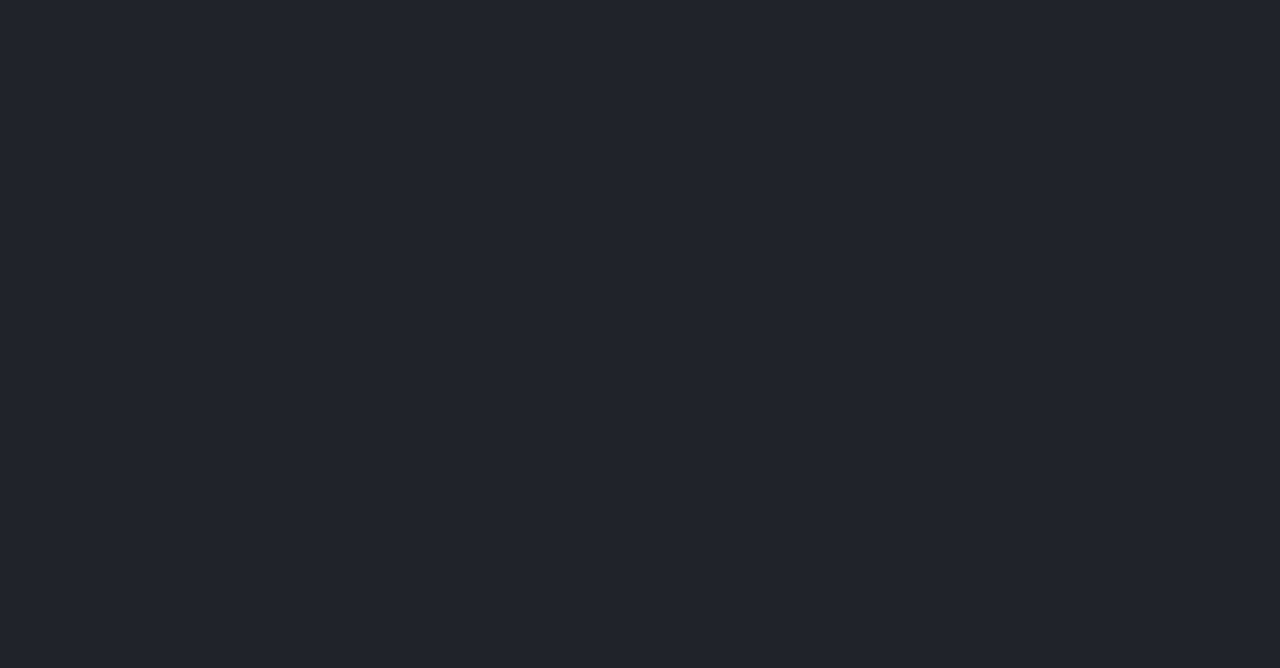
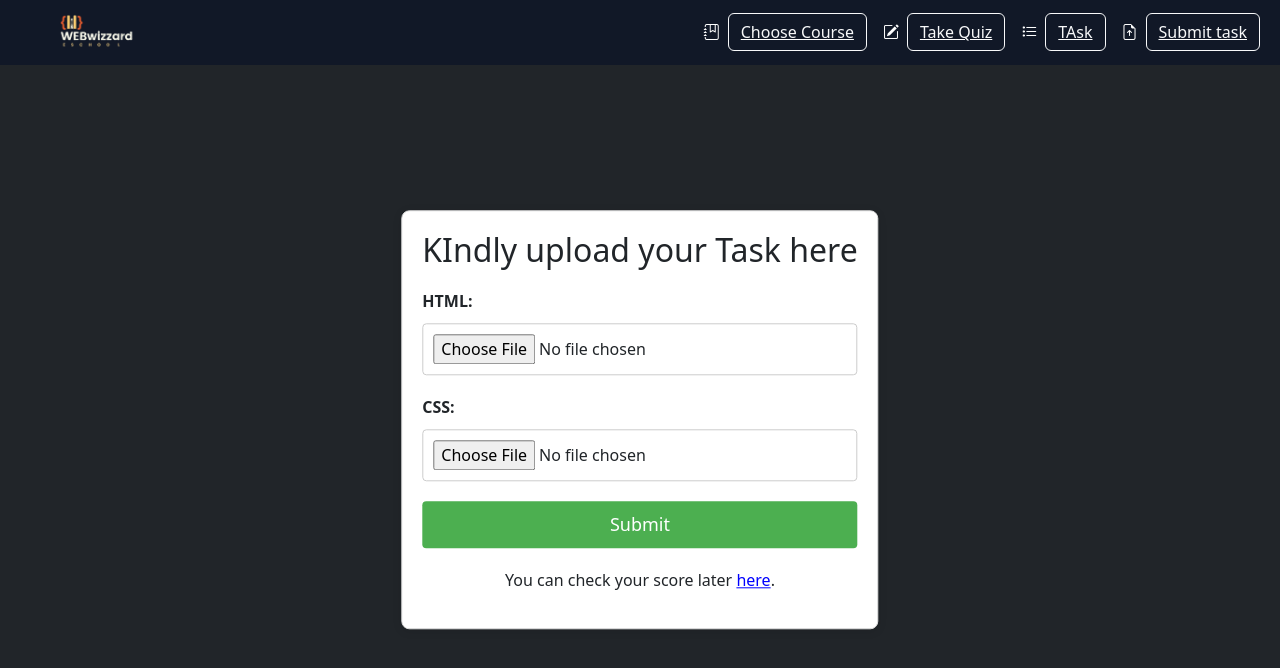
Before and after one commit to lordwisetech/webwizzard-Eschool, a Vue app: page /submit in a window 1280 px wide. Before the commit this address had no page. Shown: the top 668 px of the page. Built offline with nearby package versions, Linux system fonts and the light colour scheme.

Commit message:
add new features

```diff
--- a/src/components/firstSection.vue
+++ b/src/components/firstSection.vue
@@ -11,7 +11,15 @@ import {ref} from 'vue'
                  everything</h5>
             <p>Our big sale is on. Get courses from ₦3,900
                 <br>for your career & your life. Sale ends August 29.</p>
+
              <br>
+
+             <a href="/login" class="text-white  align-items-center">
+
+            <button class="btn btn-outline-light">Get Started </button>
+          </a>
+
+
         </di>
         </div>
     </div>
--- a/src/components/footer.vue
+++ b/src/components/footer.vue
@@ -125,5 +125,8 @@ import {ref} from 'vue'
   </div>
   <!-- Copyright -->
 </footer>
+
+
+
 <!-- Footer -->
 </template>
--- a/src/components/landnav.vue
+++ b/src/components/landnav.vue
@@ -16,13 +16,13 @@
             <i class="bi bi-pencil-square me-2"></i>
             <button class="btn btn-outline-light">Take Quiz</button>
           </a>
-          <a href="/dashboard" class="text-white d-flex align-items-center">
+          <a href="/assignment" class="text-white d-flex align-items-center">
             <i class="bi bi-list-task me-2"></i>
-            <button class="btn btn-outline-light">Assignments</button>
+            <button class="btn btn-outline-light">TAsk</button>
           </a>
-          <a href="/dashboard" class="text-white d-flex align-items-center">
+          <a href="/submit" class="text-white d-flex align-items-center">
             <i class="bi bi-file-earmark-arrow-up me-2"></i>
-            <button class="btn btn-outline-light">Submit Assignment</button>
+            <button class="btn btn-outline-light">Submit task</button>
           </a>
         </div>
 
--- /dev/null
+++ b/src/components/userDASHBOARD/assignmentP.vue
@@ -0,0 +1,92 @@
+<template>
+    <div class="assignment-container">
+      <h2 class="assignment-title">{{ title }}</h2>
+      <p class="assignment-question">{{ question }}</p>
+
+      <h2>You dont have any task at the moment , Enjoy the silent!</h2>
+
+
+    </div>
+  </template>
+
+  <script setup>
+  import { ref } from 'vue';
+
+  const props = defineProps({
+    title: {
+      type: String,
+      required: true,
+    },
+    question: {
+      type: String,
+      required: true,
+    },
+  });
+
+  const userAnswer = ref('');
+
+  const submitAnswer = () => {
+    console.log('Answer submitted:', userAnswer.value);
+    alert(`Your answer: "${userAnswer.value}" has been submitted!`);
+    userAnswer.value = ''; // Clear the textarea after submission
+  };
+  </script>
+
+  <style scoped>
+  .assignment-container {
+    max-width: 600px;
+    margin: 20px auto;
+    padding: 20px;
+    border: 1px solid #ddd;
+    border-radius: 8px;
+    box-shadow: 0 2px 10px rgba(0, 0, 0, 0.1);
+    background-color: #fff;
+
+    /* Centering */
+    position: absolute;
+    top: 50%;
+    left: 50%;
+    transform: translate(-50%, -50%);
+    box-shadow: 0px 4px 12px rgba(0, 0, 0, 0.1);
+  }
+
+  .assignment-title {
+    font-size: 24px;
+    font-weight: bold;
+    margin-bottom: 10px;
+    text-align: center;
+  }
+
+  .assignment-question {
+    font-size: 18px;
+    margin-bottom: 20px;
+    text-align: center;
+  }
+
+  .assignment-textarea {
+    width: 100%;
+    height: 100px;
+    padding: 10px;
+    font-size: 16px;
+    border: 1px solid #ccc;
+    border-radius: 4px;
+    resize: none;
+  }
+
+  .assignment-submit-btn {
+    display: block;
+    width: 100%;
+    padding: 10px;
+    font-size: 18px;
+    background-color: #4caf50;
+    color: white;
+    border: none;
+    border-radius: 4px;
+    cursor: pointer;
+    margin-top: 20px;
+  }
+
+  .assignment-submit-btn:hover {
+    background-color: #45a049;
+  }
+  </style>
--- a/src/router/router.js
+++ b/src/router/router.js
@@ -6,6 +6,9 @@ import lessonPage from '@/views/lessonPage.vue';
 
 import Login from '@/views/login.vue';
 import Register from '@/views/register.vue';
+import newAssignment from '@/views/newAssignment.vue';
+import submit from '@/views/submit.vue';
+
 
 
 const routes = [
@@ -36,6 +39,17 @@ const routes = [
     name: 'register',
     component: Register
   },
+  {
+    path: '/assignment',
+    name: 'assignment',
+    component: newAssignment
+  },
+  {
+    path: '/submit',
+    name: 'assignsubmitment',
+    component: submit
+  }
+
 
 ];
 
--- /dev/null
+++ b/src/views/newAssignment.vue
@@ -0,0 +1,15 @@
+<script setup>
+
+import Landnav from '@/components/landnav.vue';
+import assignmentP from '@/components/userDASHBOARD/assignmentP.vue';
+import {ref} from 'vue'
+
+</script>
+
+<template>
+
+
+<Landnav></Landnav>
+<assignmentP></assignmentP>
+
+</template>
--- /dev/null
+++ b/src/views/submit.vue
@@ -0,0 +1,171 @@
+<template>
+    <Landnav></Landnav>
+    <div class="submit-assignment-container">
+      <h2>KIndly upload your Task here</h2>
+      <h2 class="submit-assignment-title">{{ title }}</h2>
+      <p class="submit-assignment-description">{{ description }}</p>
+
+      <form @submit.prevent="submitAssignment">
+        <div class="file-upload">
+          <label for="htmlFile" class="file-label">HTML:</label>
+          <input
+            type="file"
+            id="htmlFile"
+            @change="handleFileUpload"
+            :accept="acceptedFormats"
+            class="file-input"
+          />
+        </div>
+        <div class="file-upload">
+          <label for="cssFile" class="file-label">CSS:</label>
+          <input
+            type="file"
+            id="cssFile"
+            @change="handleFileUpload"
+            :accept="acceptedFormats"
+            class="file-input"
+          />
+        </div>
+        <button type="submit" class="submit-assignment-btn">Submit</button>
+      </form>
+
+      <div class="score-info">
+        <p>You can check your score later <span class="check-here">here</span>.</p>
+        <p v-if="score !== null" class="score-display">Your Score: {{ score }}</p>
+      </div>
+    </div>
+  </template>
+
+  <script setup>
+  import Landnav from '@/components/landnav.vue';
+  import { ref } from 'vue';
+
+  const props = defineProps({
+    title: {
+      type: String,
+      required: true,
+    },
+    description: {
+      type: String,
+      required: true,
+    },
+    acceptedFormats: {
+      type: String,
+      default: '.css, .html', // Accept only CSS and HTML files by default
+    }
+  });
+
+  const selectedFile = ref(null);
+  const score = ref(null); // Placeholder for score data
+
+  const handleFileUpload = (event) => {
+    selectedFile.value = event.target.files[0];
+    console.log('Selected file:', selectedFile.value);
+  };
+
+  const submitAssignment = () => {
+    if (!selectedFile.value) {
+      alert('Please select a file before submitting.');
+      return;
+    }
+
+    // Implement the file submission logic here, such as sending the file to a server
+    console.log('Submitting file:', selectedFile.value);
+    alert(`File "${selectedFile.value.name}" submitted successfully!`);
+
+    // Reset the file input after submission
+    selectedFile.value = null;
+    document.getElementById('htmlFile').value = '';
+    document.getElementById('cssFile').value = '';
+
+    // Simulate score retrieval (this would be replaced with an actual API call)
+    setTimeout(() => {
+      score.value = Math.floor(Math.random() * 101); // Simulate score between 0-100
+    }, 2000);
+  };
+  </script>
+
+  <style scoped>
+  .submit-assignment-container {
+    max-width: 600px;
+    margin: 20px auto;
+    padding: 20px;
+    border: 1px solid #ddd;
+    border-radius: 8px;
+    background-color: #fff;
+    box-shadow: 0 2px 10px rgba(0, 0, 0, 0.1);
+
+    /* Centering */
+    position: absolute;
+    top: 50%;
+    left: 50%;
+    transform: translate(-50%, -50%);
+  }
+
+  .submit-assignment-title {
+    font-size: 24px;
+    font-weight: bold;
+    margin-bottom: 10px;
+    text-align: center;
+  }
+
+  .submit-assignment-description {
+    font-size: 16px;
+    margin-bottom: 20px;
+    text-align: center;
+  }
+
+  .file-upload {
+    margin-bottom: 20px;
+  }
+
+  .file-label {
+    display: block;
+    margin-bottom: 10px;
+    font-size: 16px;
+    font-weight: bold;
+  }
+
+  .file-input {
+    width: 100%;
+    padding: 10px;
+    font-size: 16px;
+    border: 1px solid #ccc;
+    border-radius: 4px;
+  }
+
+  .submit-assignment-btn {
+    display: block;
+    width: 100%;
+    padding: 10px;
+    font-size: 18px;
+    background-color: #4caf50;
+    color: white;
+    border: none;
+    border-radius: 4px;
+    cursor: pointer;
+    margin-top: 20px;
+  }
+
+  .submit-assignment-btn:hover {
+    background-color: #45a049;
+  }
+
+  .score-info {
+    margin-top: 20px;
+    text-align: center;
+  }
+
+  .check-here {
+    color: blue;
+    text-decoration: underline;
+    cursor: pointer;
+  }
+
+  .score-display {
+    font-size: 18px;
+    font-weight: bold;
+    color: #4caf50;
+    margin-top: 10px;
+  }
+  </style>
```
